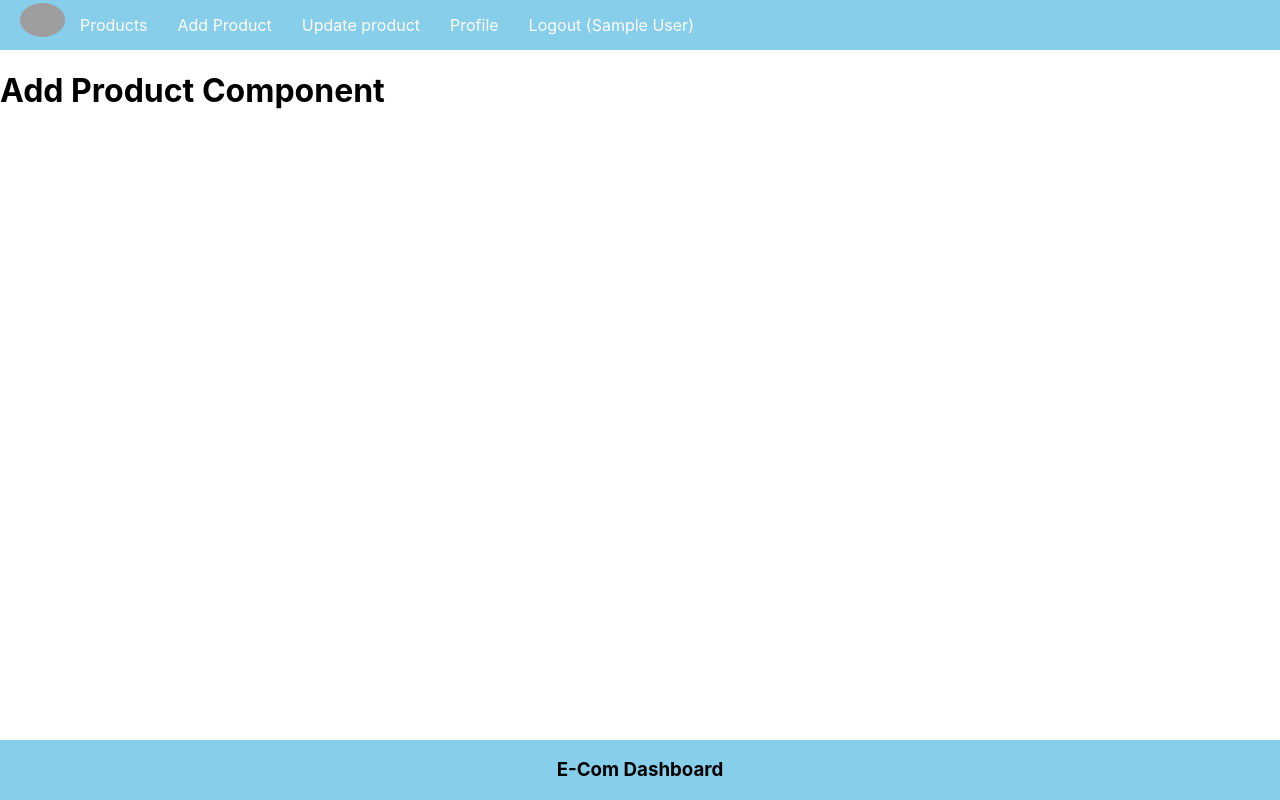
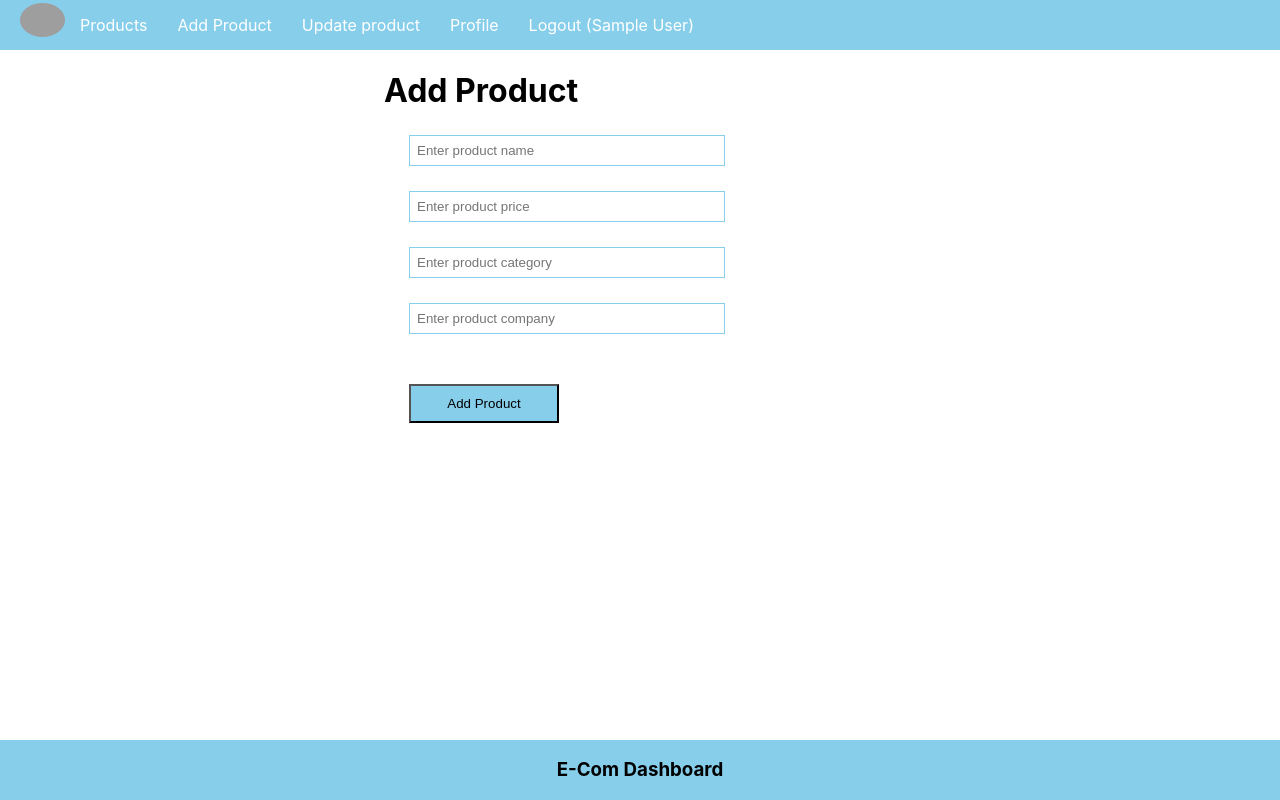
Before and after one commit to sudhakarmishra2011/MERN, a React (Create React App) app in the folder front-end/: page /add in a window 1280 px wide. Built offline with nearby package versions, Linux system fonts and the light colour scheme; sample sign-in values are in the browser's storage; grey boxes are pictures that could not be loaded.

Commit message:
Add Product API + Form Validation

```diff
--- a/front-end/src/App.css
+++ b/front-end/src/App.css
@@ -31,7 +31,7 @@
   border: 1px solid skyblue;
 }
 
-.register{
+.register, .product{
   margin-left: 30%;
 }
 
@@ -59,6 +59,12 @@
   border-radius: 50%;
 }
 
+.invalid-input {
+  display: block;
+  color: red;
+  margin-top: -20px;
+  margin-left: 20px;
+}
 
 
 @media (prefers-reduced-motion: no-preference) {
--- a/front-end/src/App.js
+++ b/front-end/src/App.js
@@ -5,6 +5,7 @@ import Footer from './components/Footer';
 import SignUp from './components/SignUp';
 import PrivateComponent from './components/PrivateComponent';
 import Login from './components/Login';
+import AddProduct from './components/AddProduct';
 
 function App() {
   return (
@@ -15,7 +16,7 @@ function App() {
 
         <Route element={<PrivateComponent />} >
         <Route path="/" element={<h1>Product Listing Component</h1>} />
-        <Route path="/add" element={<h1>Add Product Component</h1>} />
+        <Route path="/add" element={<AddProduct/>} />
         <Route path="/update" element={<h1>Update Product Component</h1>} />
         <Route path="/logout" element={<h1>Logout Component</h1>} />
         <Route path="/profile" element={<h1>Profile Component</h1>} />
--- /dev/null
+++ b/front-end/src/components/AddProduct.js
@@ -0,0 +1,57 @@
+import React from 'react';
+
+const AddProduct = () => {
+    const [name, setName] = React.useState('');
+    const [price, setPrice] = React.useState('');
+    const [category, setCategory] = React.useState('');
+    const [company, setCompnay] = React.useState('');
+    const [error,setError] = React.useState(false);
+
+    const addProduct = async () =>{
+        if(!name || !price || !category || !company){
+            setError(true);
+            return false;
+        }
+
+        let userId = JSON.parse(localStorage.getItem("user"))._id
+        let result = await fetch("http://localhost:5000/add-product",{
+            method:"post",
+            body:JSON.stringify({name,price,category,company,userId}),
+            headers:{
+                "Content-Type":"application/json"
+            }
+        })
+        result = await result.json();
+        console.log(result)
+    }
+
+    return (
+        <div className='product'>
+            <h1>Add Product</h1>
+            <input type="text" placeholder='Enter product name' className='inputBox'
+                value={name} onChange={(e) => { setName(e.target.value) }}
+            />
+            {error && !name && <span className='invalid-input'>Enter valid name</span>}
+
+            <input type="text" placeholder='Enter product price' className='inputBox'
+                value={price} onChange={(e) => { setPrice(e.target.value) }}
+            />
+            {error && !price && <span className='invalid-input'>Enter valid price</span>}
+
+            <input type="text" placeholder='Enter product category' className='inputBox'
+                value={category} onChange={(e) => { setCategory(e.target.value) }}
+            />
+            {error && !category && <span className='invalid-input'>Enter valid category</span>}
+
+            <input type="text" placeholder='Enter product company' className='inputBox'
+                value={company} onChange={(e) => { setCompnay(e.target.value) }}
+            />
+            {error && !company && <span className='invalid-input'>Enter valid company</span>}
+
+
+            <button onClick={addProduct} className='appButton'>Add Product</button>
+        </div>
+    )
+}
+
+export default AddProduct;
```
Also changed, not shown: 2 other files (tests, documents, lock files or other folders).
